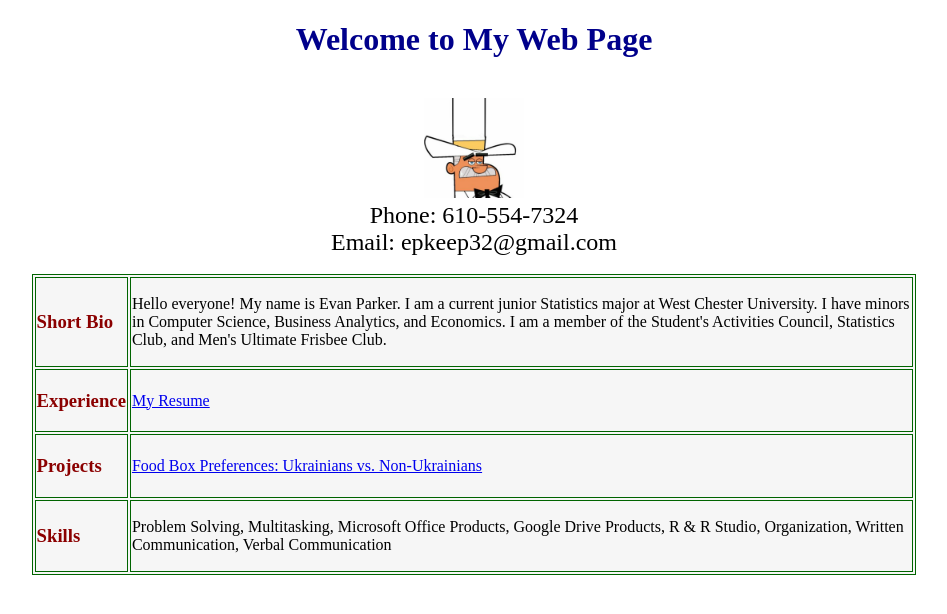
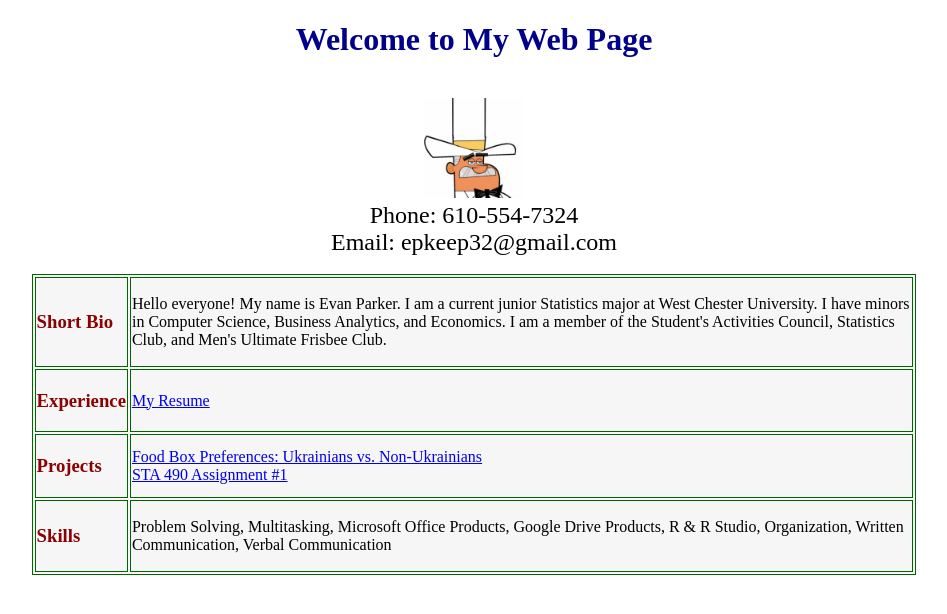
Before and after one commit to EPKeep32/E.Parker, a plain HTML site: page index.html in a window 1280 px wide. Shown: the whole page, without its empty margins (166-1113 px from the left). Drawn offline with Linux system fonts and the light colour scheme.

Commit message:
Update index.html

```diff
--- a/index.html
+++ b/index.html
@@ -52,6 +52,9 @@ My Resume </a>
 <a href="https://github.com/EPKeep32/ParkerSTA490/blob/main/Projects/Evan%20Parker%20JRA%
 20Poster_Evan%20Parker_IMC%20edit.pptx"> Food Box Preferences: Ukrainians vs. Non-Ukrainians
 </a>
+<br>
+<a href ="https://rpubs.com/EPKeep32/assignment-1"> STA 490 Assignment #1
+</a>
 </font>
 </TD>
 </tr>
```
